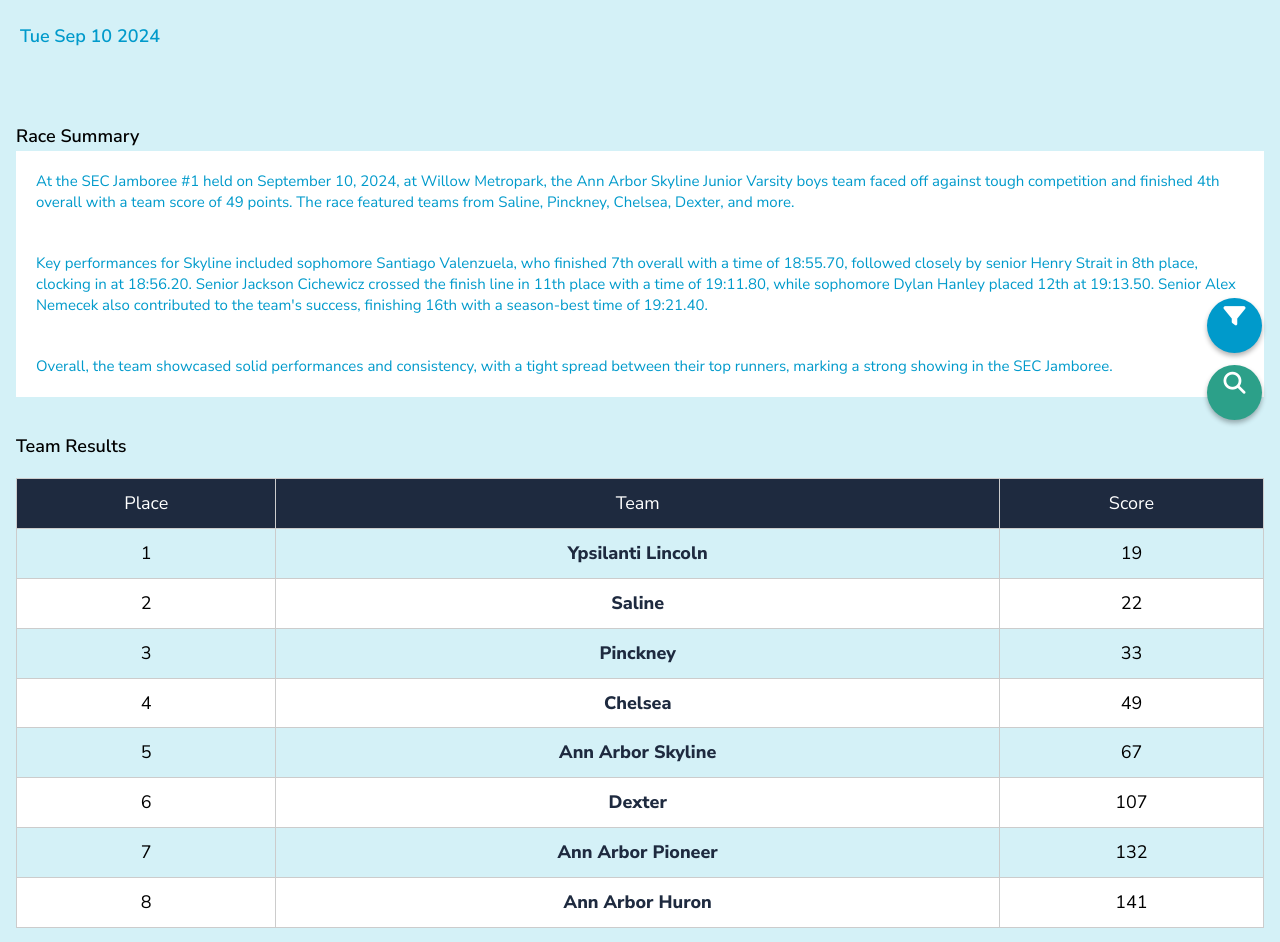
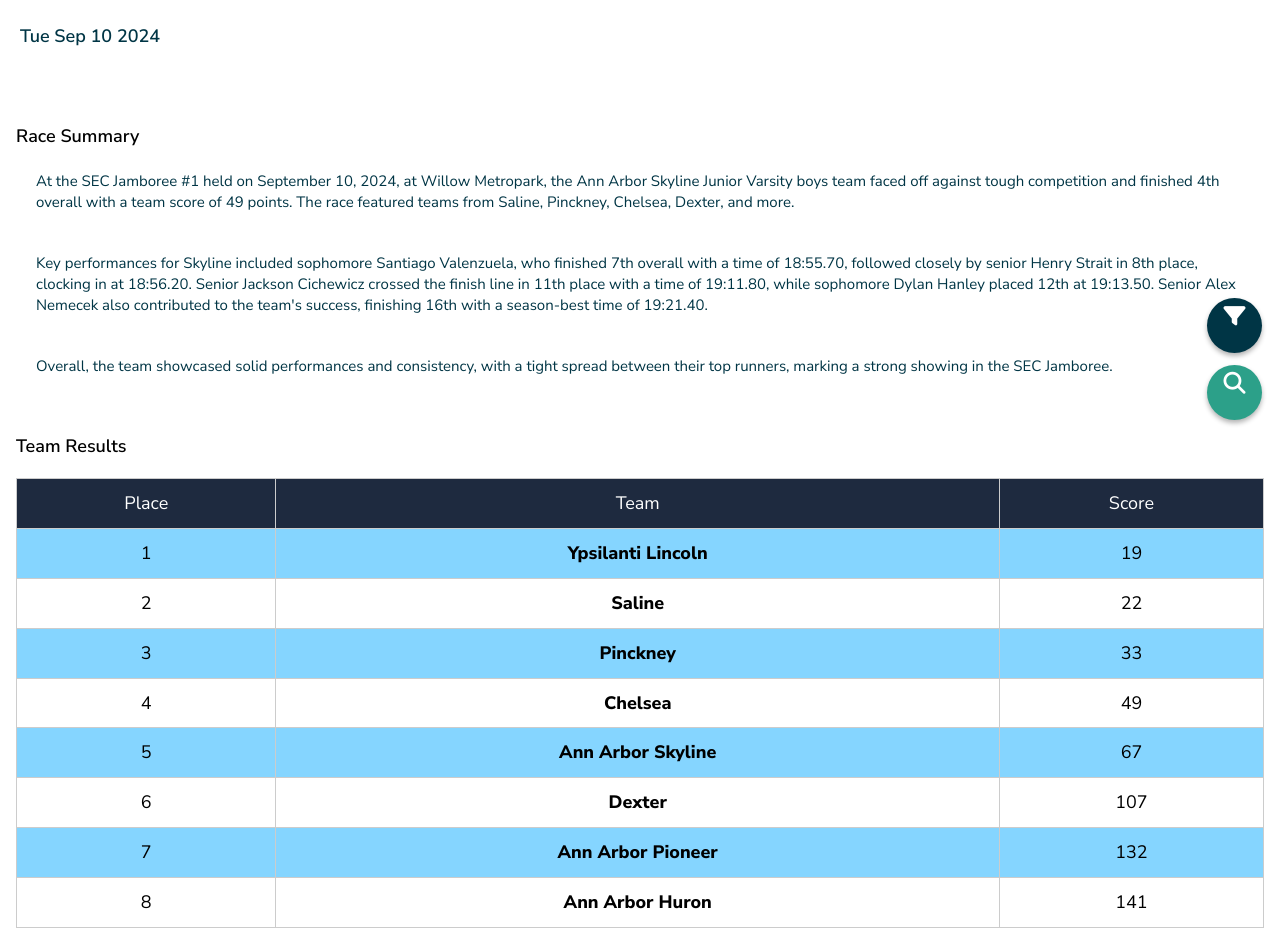
Before and after one commit to wonsicko/Client-Project-Deliverable-3---CSS, a website: page meets/SEC_Jamboree_#1_Mens_5000_Meters_Junior_Varsity_24.html in a window 1280 px wide. Shown: the part 362-1304 px from the top of the page. Drawn offline with nearby package versions, Linux system fonts and the light colour scheme.

Commit message:
Add files via upload

```diff
--- a/meets/css/style.css
+++ b/meets/css/style.css
@@ -8,18 +8,18 @@
 :root {
     --primary-light: #85d5ff;
     --primary-dark-blue: #1e2a3f;
-    --primary-sea-green: #03757c;
-    --background-soft: #d4f1f7;
+    --primary-sea-green: #00cfda;
+    --background-soft: #ffffff;
     --background-muted: #e8fafc;
     --accent-hover: #058fa6;
     --highlight-green: #2ca089;
     --soft-green: #81de85;
-    --sky-blue-shade: #009acb;
+    --sky-blue-shade: #003545;
 
     --darkmode-bg-main: #282828;
     --darkmode-highlight: #33363b;
     --darkmode-deep-bg: #151515;
-    --darkmode-muted-grey: #1e1e1e;
+    --darkmode-muted-grey: #757575;
     --darkmode-header: #484848;
     --darkmode-faded: #737373;
     --darkmode-highlight-green: #38b9a2;
@@ -156,10 +156,10 @@
 }
 
 table tr:nth-child(even) {
-    background-color: var(--background-soft);
+    background-color: var(--primary-light);
 }
 table td:nth-child(2) {
-    color: var(--primary-dark-blue);
+    color: black;
     font-weight: 650;
 }
 
@@ -187,6 +187,13 @@
         color: white;
         border: 1px solid var(--darkmode-muted-grey);
     }
+    table tr:nth-child(even) {
+        background-color: var(--primary-light);
+    }
+    table td:nth-child(2) {
+        color: white;
+        font-weight: 650;
+    }
 
 
 }
@@ -201,7 +208,7 @@
     border: 1px solid #ccc;
     padding: 15px ;
     border-radius: 16px;
-    background-color: white;
+    background-color: rgba(0, 15, 59, 0.588);
     box-shadow: 0 2px 4px rgba(0, 0, 0, 0.15);
 }
 
```
